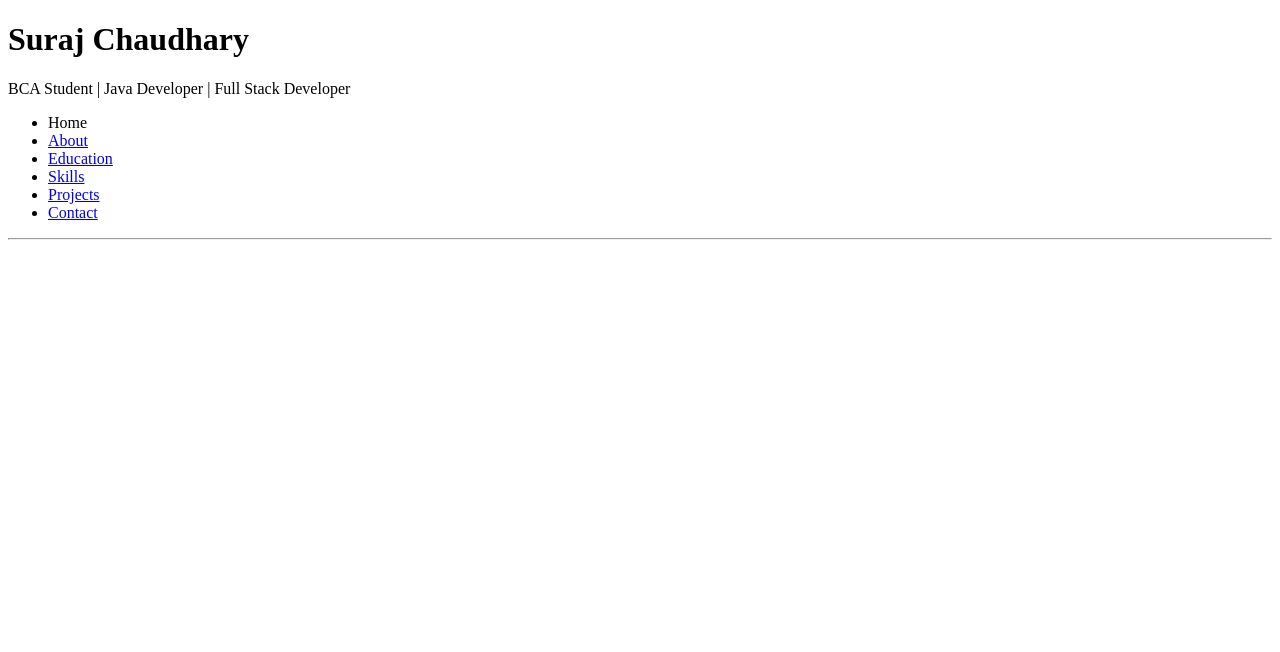
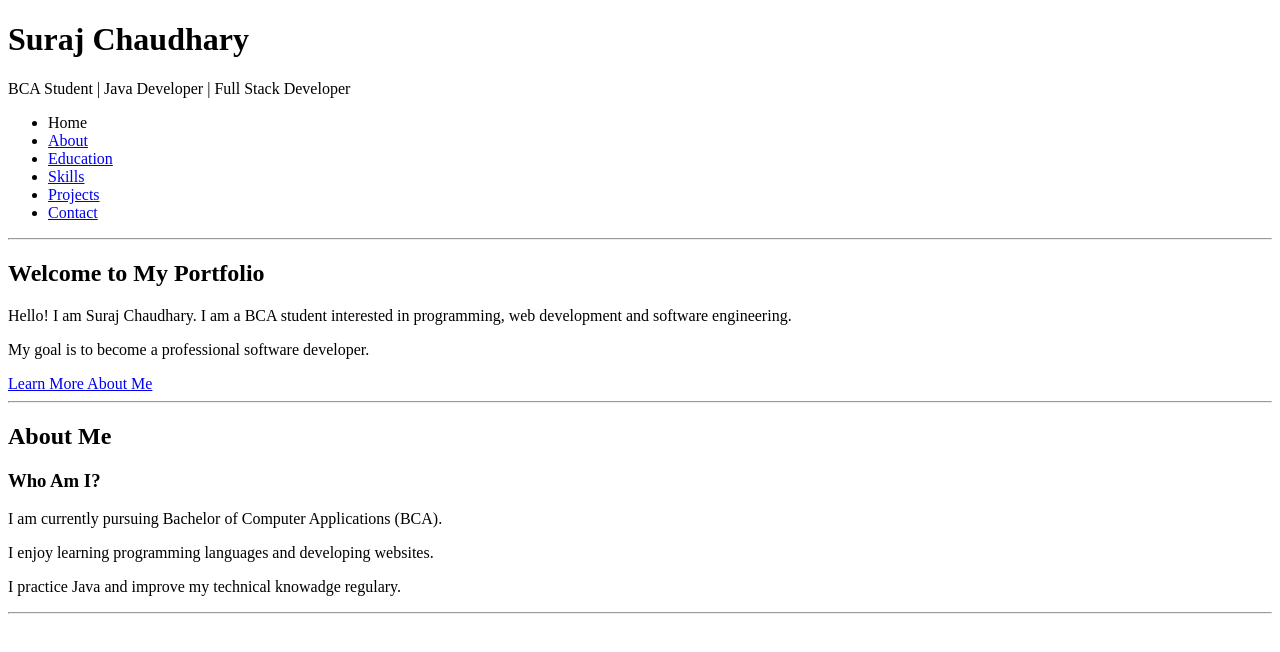
Before and after one commit to surajchaudhary87/HTML_In_50_Days, a plain HTML site: page Day_50/index.html in a window 1280 px wide. Drawn offline with Linux system fonts and the light colour scheme.

Commit message:
Day 50: Added home section in my personal portfolio

```diff
--- a/Day_50/index.html
+++ b/Day_50/index.html
@@ -28,5 +28,53 @@
     </header>
 
     <hr>
+
+    <main>
+
+        <!-- Home Section -->
+        <section>
+            <h2>Welcome to My Portfolio</h2>
+
+            <p>
+                Hello! I am Suraj Chaudhary.
+                I am a BCA student interested in programming, web development and software engineering.
+            </p>
+            <p>
+                My goal is to become a professional software developer.
+            </p>
+
+            <a href="#about">Learn More About Me</a>
+        </section>
+
+        <hr>
+
+        <!-- About Section -->
+        <section id="about">
+
+            <h2>About Me</h2>
+
+            <article>
+                <h3>Who Am I?</h3>
+
+                <p>
+                    I am currently pursuing Bachelor of Computer Applications (BCA).
+                </p>
+                <p>
+                    I enjoy learning programming languages and developing websites.
+                </p>
+                <p>
+                    I practice Java and improve my technical knowadge regulary.
+                </p>
+
+            </article>
+        </section>
+
+        <hr>
+
+        <!-- Education Section-->
+        <section id="education">
+
+        </section>
+    </main>
 </body>
 </html>
```
